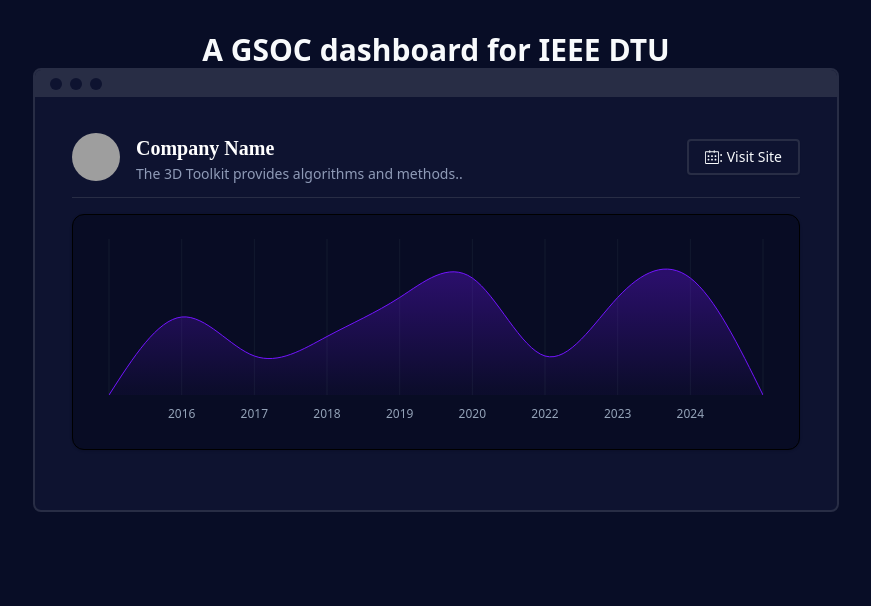
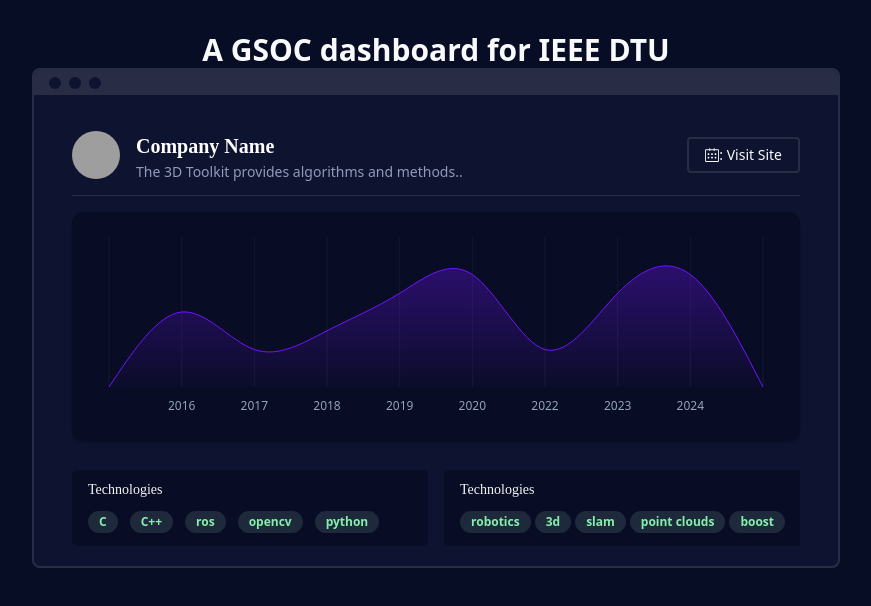
Before and after one commit to IEEEDTUCS/GSOC-SummerProject, a React (Vite) app: page / in a window 1280 px wide. Shown: the top 606 px of the page, without its empty margins (204-1075 px from the left). Built offline with nearby package versions, Linux system fonts and the light colour scheme; grey boxes are pictures that could not be loaded.

Commit message:
chore: home card technologies

```diff
--- a/src/_components/HomeCard/HomeCard.jsx
+++ b/src/_components/HomeCard/HomeCard.jsx
@@ -3,12 +3,13 @@
 import { Button } from "@components/ui/button"
 import { Separator } from "@components/ui/separator"
 import GradientChart from '@components/ui/gradientchart';
+import { Badge } from "@components/ui/badge"
 import { SlCalender } from "react-icons/sl";
 
 
 const HomeCard = () => {
   return (
-    <div className="flex w-[806px] h-[444px] border-2 flex-col overflow-hidden items-center justify-center" style={{ borderColor: '#282D45', backgroundColor: '#0e1330', borderRadius: '8px'}}>
+    <div className="flex w-[808px] h-[500px] border-2 flex-col overflow-hidden items-center justify-center" style={{ borderColor: '#282D45', backgroundColor: '#0e1330', borderRadius: '8px'}}>
       <div className="flex w-full h-[29px] items-center" style={{ backgroundColor: '#282D45' }}>
         <div className="flex space-x-2" style={{ marginLeft: '15px' }}>
           <div className="w-3 h-3 rounded-full" style={{ backgroundColor: '#0e1330' }}></div>
@@ -16,7 +17,7 @@
           <div className="w-3 h-3 rounded-full" style={{ backgroundColor: '#0e1330' }}></div>
         </div>
       </div>
-      <div className='flex w-[808px] h-[437px] justify-center items-center'>
+      <div className='flex w-[808px] h-[471px] justify-center items-center'>
 
       <HomeGraph/>
 
@@ -28,7 +29,7 @@
 const HomeGraph = () => {
   return (
     <div className='flex w-full h-full mx-10'>
-      <div className='flex flex-col w-full my-9'>
+      <div className='flex flex-col w-full mt-9'>
         <div id='Avatar_bar' className='flex w-full h-12'>
           <Avatar className='h-12 w-12'>
             <AvatarImage src="https://github.com/tarushs.png" />
@@ -40,9 +41,41 @@
           </div>
           <div className='ml-auto self-center '><Button className='border-2 rounded' style={{borderColor: '#282D45', backgroundColor: '#0e1330'}} variant="outline" ><SlCalender />: Visit Site</Button></div>
         </div>
+
         <Separator className="my-4" style={{backgroundColor: '#282D45'}}/>
+
         <GradientChart/>
 
+        <div className='mt-7 mb-5 w-full h-[77px] flex space-x-4'>
+          <div className='bg-[#080c24] rounded-[5px] w-[356px] h-full flex-col'>
+            <div className='h-[38px] flex items-center justify-start ml-4'>
+              <text className='font-normal' style={{ fontFamily: 'satoshi', color: '#F6F6F7', fontSize: '14px'}}>Technologies</text>
+              </div>
+            <div className='h-[38px] flex ml-4'>
+              <div className='space-x-3'>
+              <Badge variant="home" className='rounded-xl'>C</Badge>
+              <Badge variant="home" className='rounded-xl'>C++</Badge>
+              <Badge variant="home" className='rounded-xl'>ros</Badge>
+              <Badge variant="home" className='rounded-xl'>opencv</Badge>
+              <Badge variant="home" className='rounded-xl'>python</Badge>
+              </div>
+            </div>
+          </div>
+          <div className='bg-[#080c24] rounded-l w-[356px] h-full flex-col'>
+            <div className='h-[38px] flex items-center justify-start ml-4'>
+              <text className='font-normal' style={{ fontFamily: 'satoshi', color: '#F6F6F7', fontSize: '14px'}}>Technologies</text>
+              </div>
+            <div className='h-[38px] flex ml-4'>
+              <div className='space-x-1'>
+              <Badge variant="home" className='rounded-xl'>robotics</Badge>
+              <Badge variant="home" className='rounded-xl'>3d</Badge>
+              <Badge variant="home" className='rounded-xl'>slam</Badge>
+              <Badge variant="home" className='rounded-xl'>point clouds</Badge>
+              <Badge variant="home" className='rounded-xl'>boost</Badge>
+              </div>
+            </div>
+          </div>
+        </div>
       </div>
     </div>
   )
--- /dev/null
+++ b/src/_components/ui/badge.jsx
@@ -0,0 +1,36 @@
+import * as React from "react"
+import { cva } from "class-variance-authority";
+
+import { cn } from "@lib/utils"
+
+const badgeVariants = cva(
+  "inline-flex items-center rounded-md border px-2.5 py-0.5 text-xs font-semibold transition-colors focus:outline-none focus:ring-2 focus:ring-ring focus:ring-offset-2",
+  {
+    variants: {
+      variant: {
+        default:
+          "border-transparent bg-primary text-primary-foreground shadow hover:bg-primary/80",
+        secondary:
+          "border-transparent bg-secondary text-secondary-foreground hover:bg-secondary/80",
+        destructive:
+          "border-transparent bg-destructive text-destructive-foreground shadow hover:bg-destructive/80",
+        home:
+          "border-transparent bg-secondary text-green-300 hover:bg-secondary/80",
+        outline: "text-foreground",
+      },
+    },
+    defaultVariants: {
+      variant: "default",
+    },
+  }
+)
+
+function Badge({
+  className,
+  variant,
+  ...props
+}) {
+  return (<div className={cn(badgeVariants({ variant }), className)} {...props} />);
+}
+
+export { Badge, badgeVariants }
--- a/src/_components/ui/gradientchart.jsx
+++ b/src/_components/ui/gradientchart.jsx
@@ -28,9 +28,9 @@
 
   ]
   return (
-    <Card className="border-black bg-[#080c24]">
+    <Card className="border-transparent bg-[#080c24]">
       <CardContent className="px-2 pt-4 sm:px-6 sm:pt-6">
-        <ChartContainer config={chartConfig} className="aspect-auto h-[186px] w-full">
+        <ChartContainer config={chartConfig} className="aspect-auto h-[180px] w-full">
           <AreaChart data={chartData} margin={{left: 12, right: 12}}>
             <defs>
               <linearGradient id="fillprojects" x1="0" y1="0" x2="0" y2="1">
```
